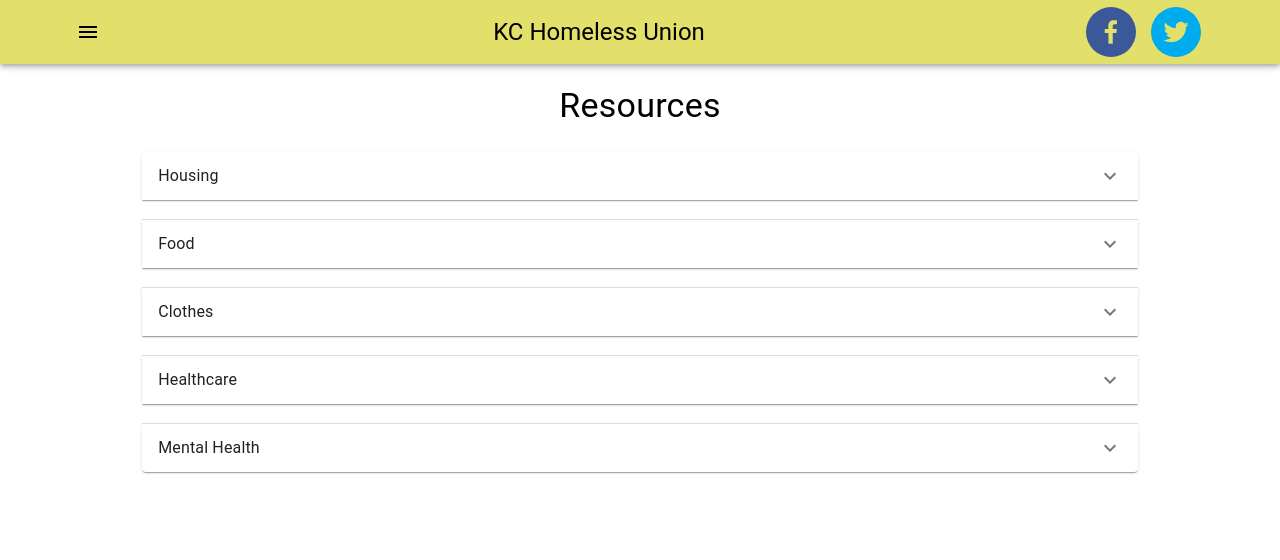
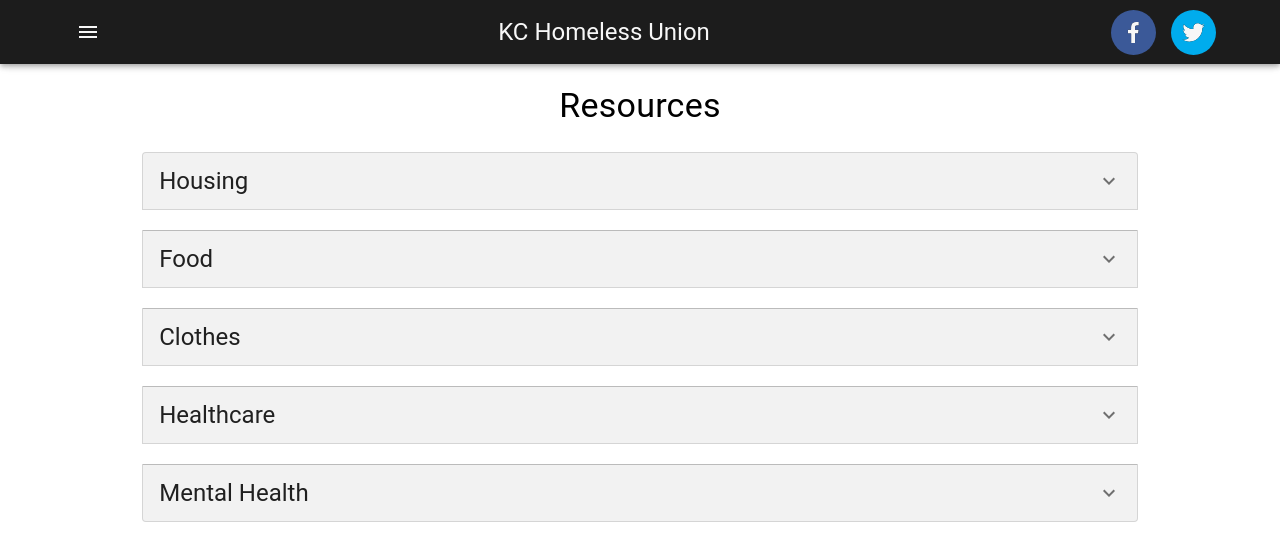
Before and after one commit to Kansas-City-Homeless-Union/Kansas-City-Homeless-Union.github.io, a React (Create React App) app: page /resources in a window 1280 px wide. Shown: the top 560 px of the page. Built offline with nearby package versions, Linux system fonts and the light colour scheme.

Commit message:
some style and import updates, some cleanup

```diff
--- a/src/components/Contact/Contact.tsx
+++ b/src/components/Contact/Contact.tsx
@@ -1,5 +1,5 @@
 import { Button, TextField, Typography } from "@mui/material";
-import React, { useState } from "react";
+import { useState } from "react";
 
 const Contact = () => {
   const [formData, setFormData] = useState({
@@ -60,11 +60,7 @@ const Contact = () => {
               required
             />
           </div>
-          <Button
-            type="submit"
-            variant="contained"
-            style={{ marginTop: 20, color: "black" }}
-          >
+          <Button type="submit" variant="contained" style={{ marginTop: 20 }}>
             Submit
           </Button>
         </form>
--- a/src/components/Homepage/Homepage.tsx
+++ b/src/components/Homepage/Homepage.tsx
@@ -1,4 +1,3 @@
-import React from "react";
 import { Typography, Box } from "@mui/material";
 import { contactLinks, demandStyle } from "./Homepage.styles";
 // import ResponsiveContainer from "../ResponsiveContainer/ResponsiveContainer";
@@ -7,7 +6,6 @@ import stopTheSweepRally from "./stopTheSweepRally.jpg";
 import { determineTextWidth } from "../../utils/determineTextWidth";
 
 const Homepage = () => {
-  // turn contact into a footer?
   // where to add an image
   // show facebook feed https://developers.facebook.com/docs/plugins/page-plugin/
   return (
--- a/src/components/ImgWithCaption/ImgWithCaption.tsx
+++ b/src/components/ImgWithCaption/ImgWithCaption.tsx
@@ -1,5 +1,4 @@
 import { Typography } from "@mui/material";
-import React from "react";
 
 export interface IImgWithCaptionProps {
   src: any; // media that was already imported
--- a/src/components/MuiThemeProvider/MuiThemeProvider.tsx
+++ b/src/components/MuiThemeProvider/MuiThemeProvider.tsx
@@ -6,13 +6,13 @@ const MuiThemeProvider = ({ children }: React.PropsWithChildren<any>) => {
     () =>
       createTheme({
         palette: {
-          primary: {
+          secondary: {
             main: "#e3df6b",
             light: "#faf79d",
             dark: "#aba978",
             contrastText: "black",
           },
-          secondary: {
+          primary: {
             main: "#1c1c1c",
             light: "#292929",
             dark: "black",
--- a/src/components/NavBar/NavBar.tsx
+++ b/src/components/NavBar/NavBar.tsx
@@ -15,6 +15,14 @@ import { SocialIcon } from "react-social-icons";
 
 const Navbar = () => {
   const [anchorElNav, setAnchorElNav] = useState<any>(null);
+
+  const socialIconStyle = {
+    marginLeft: 15,
+    width: window.innerWidth > 500 ? 45 : 35,
+    height: window.innerWidth > 500 ? 45 : 35,
+  };
+
+  const navHeaderText = window.innerWidth > 425 ? "KC Homeless Union" : "KCHU";
 
   const handleCloseNavMenu = () => {
     setAnchorElNav(null);
@@ -75,17 +83,19 @@ const Navbar = () => {
               </MenuItem>
             </Menu>
             <Typography style={{ margin: "auto" }} variant="h5">
-              KC Homeless Union
+              {navHeaderText}
             </Typography>
             <SocialIcon
               url="https://www.facebook.com/kchomelessunion"
               target="_blank"
-              style={{ marginRight: 15 }}
+              style={socialIconStyle}
+              fgColor="#f7f7f7"
             />
             <SocialIcon
               url="https://twitter.com/kchomelessunion"
               target="_blank"
-              style={{ marginRight: 15 }}
+              style={socialIconStyle}
+              fgColor="#f7f7f7"
             />
             {/* <SocialIcon
               url="https://instagram.com/kchomelessunion"
--- a/src/components/ResourceCard/ResourceCard.tsx
+++ b/src/components/ResourceCard/ResourceCard.tsx
@@ -1,5 +1,4 @@
 import { Card, CardContent, CardHeader, Link, Typography } from "@mui/material";
-import React from "react";
 
 export interface IResourceCardProps {
   title: string;
@@ -8,8 +7,15 @@ export interface IResourceCardProps {
   hours?: string;
   phone?: string;
   email?: string;
-  description?: string;
+  description1?: string;
+  description2?: string;
 }
+
+const dataRowStyle = {
+  justifyContent: "center",
+  display: "flex",
+  // flexDirection: "row" as "row",
+};
 
 const labelStyle = {
   marginRight: 5,
@@ -28,20 +34,22 @@ const ResourceCard = ({
   hours,
   phone,
   email,
-  description,
+  description1,
+  description2,
 }: IResourceCardProps) => {
   // needs easier on the eyes styling
   return (
-    <Card style={{ marginBottom: 15, padding: 5 }}>
+    <Card
+      style={{ maxWidth: 550, margin: "auto", marginBottom: 15, padding: 5 }}
+    >
       <CardHeader title={title} />
       <CardContent
-        style={{
-          maxWidth: 250,
-          margin: "auto",
-        }}
+      // style={{
+      //   margin: "auto",
+      // }}
       >
         {website && (
-          <div style={{ display: "flex", flexDirection: "row" }}>
+          <div style={{ ...dataRowStyle }}>
             <Typography style={labelStyle}>Website:</Typography>
             <Link
               underline="hover"
@@ -55,30 +63,37 @@ const ResourceCard = ({
           </div>
         )}
         {address && (
-          <div style={{ display: "flex", flexDirection: "row" }}>
+          <div style={{ ...dataRowStyle }}>
             <Typography style={labelStyle}>Address:</Typography>
             <Typography>{address}</Typography>
           </div>
         )}
         {phone && (
-          <div style={{ display: "flex", flexDirection: "row" }}>
+          <div style={{ ...dataRowStyle }}>
             <Typography style={labelStyle}>Phone:</Typography>
             <Typography>{phone}</Typography>
           </div>
         )}
         {email && (
-          <div style={{ display: "flex", flexDirection: "row" }}>
+          <div style={{ ...dataRowStyle }}>
             <Typography style={labelStyle}>Email:</Typography>
             <Typography>{email}</Typography>
           </div>
         )}
         {hours && (
-          <div style={{ display: "flex", flexDirection: "row" }}>
+          <div style={{ ...dataRowStyle }}>
             <Typography style={labelStyle}>Hours:</Typography>
             <Typography>{hours}</Typography>
           </div>
         )}
-        {description && <Typography>{description}</Typography>}
+        {description1 && (
+          <Typography style={{ marginTop: 17, marginBottom: 17 }}>
+            {description1}
+          </Typography>
+        )}
+        {description2 && (
+          <Typography style={{ marginBottom: 17 }}>{description2}</Typography>
+        )}
       </CardContent>
     </Card>
   );
--- a/src/components/Resources/Resources.tsx
+++ b/src/components/Resources/Resources.tsx
@@ -5,11 +5,19 @@ import {
   AccordionSummary,
   Typography,
 } from "@mui/material";
-import React from "react";
 import ResourceCard from "../ResourceCard/ResourceCard";
 
-const accordionStyle = {
-  marginBottom: 20,
+const accordionProps = {
+  variant: "outlined" as "outlined",
+  style: {
+    marginBottom: 20,
+    backgroundColor: "#f2f2f2",
+    // color: "#f7f7f7",
+  },
+};
+
+const accordionHeaderProps = {
+  variant: "h5" as "h5",
 };
 
 const Resources = () => {
@@ -19,9 +27,9 @@ const Resources = () => {
       <Typography variant="h4" style={{ marginBottom: 25 }}>
         Resources
       </Typography>
-      <Accordion style={accordionStyle}>
+      <Accordion {...accordionProps}>
         <AccordionSummary expandIcon={<ExpandMore />}>
-          <Typography>Housing</Typography>
+          <Typography {...accordionHeaderProps}>Housing</Typography>
         </AccordionSummary>
         <AccordionDetails>
           <ResourceCard
@@ -29,6 +37,8 @@ const Resources = () => {
             website="https://www.restartinc.org/"
             hours="Open 24 hours"
             phone="(816) 842-1199"
+            description1="For 40 years, reStart has provided Kansas City’s most vulnerable population with a continuum of housing services. Our unique programming allows us to act as the only homeless agency in Kansas City serving all homeless populations including singles, families, couples, individuals experiencing mental health illnesses, LGBTQ+ identifying individuals, veterans, unaccompanied youth, non-traditional families and persons with HIV/AIDS."
+            description2="Our organization’s culture of inclusion allows us to provide services to everyone at risk or currently experiencing homelessness. We accept people as they are and don’t require those asking for help to attest to a differing belief, religious affiliation, or traditional family structure."
           />
           <ResourceCard
             title="Restart Inc"
@@ -44,9 +54,9 @@ const Resources = () => {
           />
         </AccordionDetails>
       </Accordion>
-      <Accordion style={accordionStyle}>
+      <Accordion {...accordionProps}>
         <AccordionSummary expandIcon={<ExpandMore />}>
-          <Typography>Food</Typography>
+          <Typography {...accordionHeaderProps}>Food</Typography>
         </AccordionSummary>
         <AccordionDetails>
           <ResourceCard
@@ -63,9 +73,9 @@ const Resources = () => {
           />
         </AccordionDetails>
       </Accordion>
-      <Accordion style={accordionStyle}>
+      <Accordion {...accordionProps}>
         <AccordionSummary expandIcon={<ExpandMore />}>
-          <Typography>Clothes</Typography>
+          <Typography {...accordionHeaderProps}>Clothes</Typography>
         </AccordionSummary>
         <AccordionDetails>
           <ResourceCard
@@ -82,9 +92,9 @@ const Resources = () => {
           />
         </AccordionDetails>
       </Accordion>
-      <Accordion style={accordionStyle}>
+      <Accordion {...accordionProps}>
         <AccordionSummary expandIcon={<ExpandMore />}>
-          <Typography>Healthcare</Typography>
+          <Typography {...accordionHeaderProps}>Healthcare</Typography>
         </AccordionSummary>
         <AccordionDetails>
           <ResourceCard
@@ -95,9 +105,9 @@ const Resources = () => {
           />
         </AccordionDetails>
       </Accordion>
-      <Accordion style={accordionStyle}>
+      <Accordion {...accordionProps}>
         <AccordionSummary expandIcon={<ExpandMore />}>
-          <Typography>Mental Health</Typography>
+          <Typography {...accordionHeaderProps}>Mental Health</Typography>
         </AccordionSummary>
         <AccordionDetails>
           <ResourceCard
--- a/src/components/ResponsiveContainer/ResponsiveContainer.tsx
+++ b/src/components/ResponsiveContainer/ResponsiveContainer.tsx
@@ -1,5 +1,3 @@
-import React from "react";
-
 // move to a higher level file (theme?)
 const widthBreakpoint = 925;
 
--- a/src/components/WhoWeAre/WhoWeAre.tsx
+++ b/src/components/WhoWeAre/WhoWeAre.tsx
@@ -1,5 +1,4 @@
 import { Typography } from "@mui/material";
-import React from "react";
 import ResponsiveContainer from "../ResponsiveContainer/ResponsiveContainer";
 import kchuCityHall from "./kchuCityHall.jpg";
 import bothMayorQs from "./bothMayorQs.png";
```
